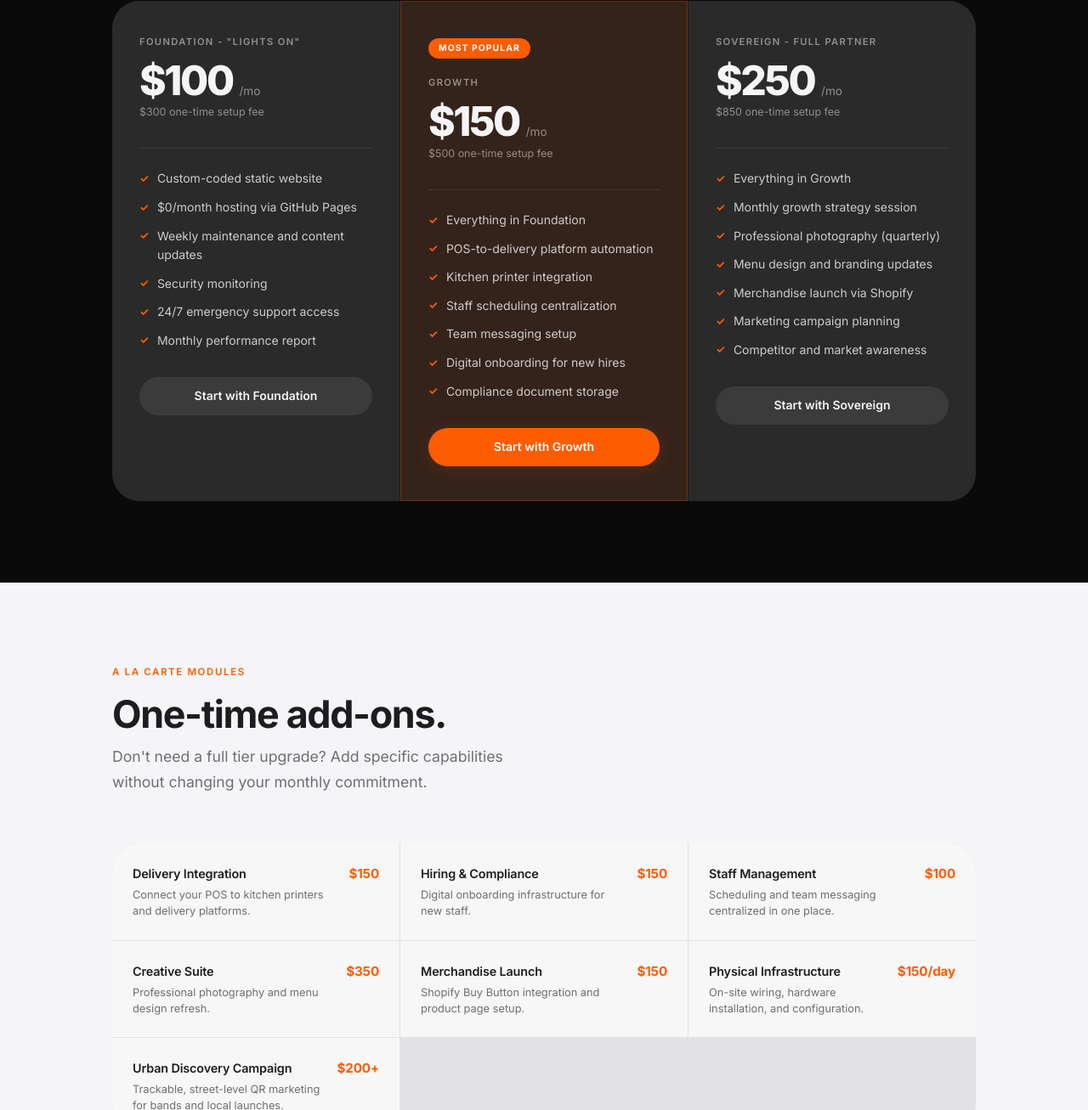
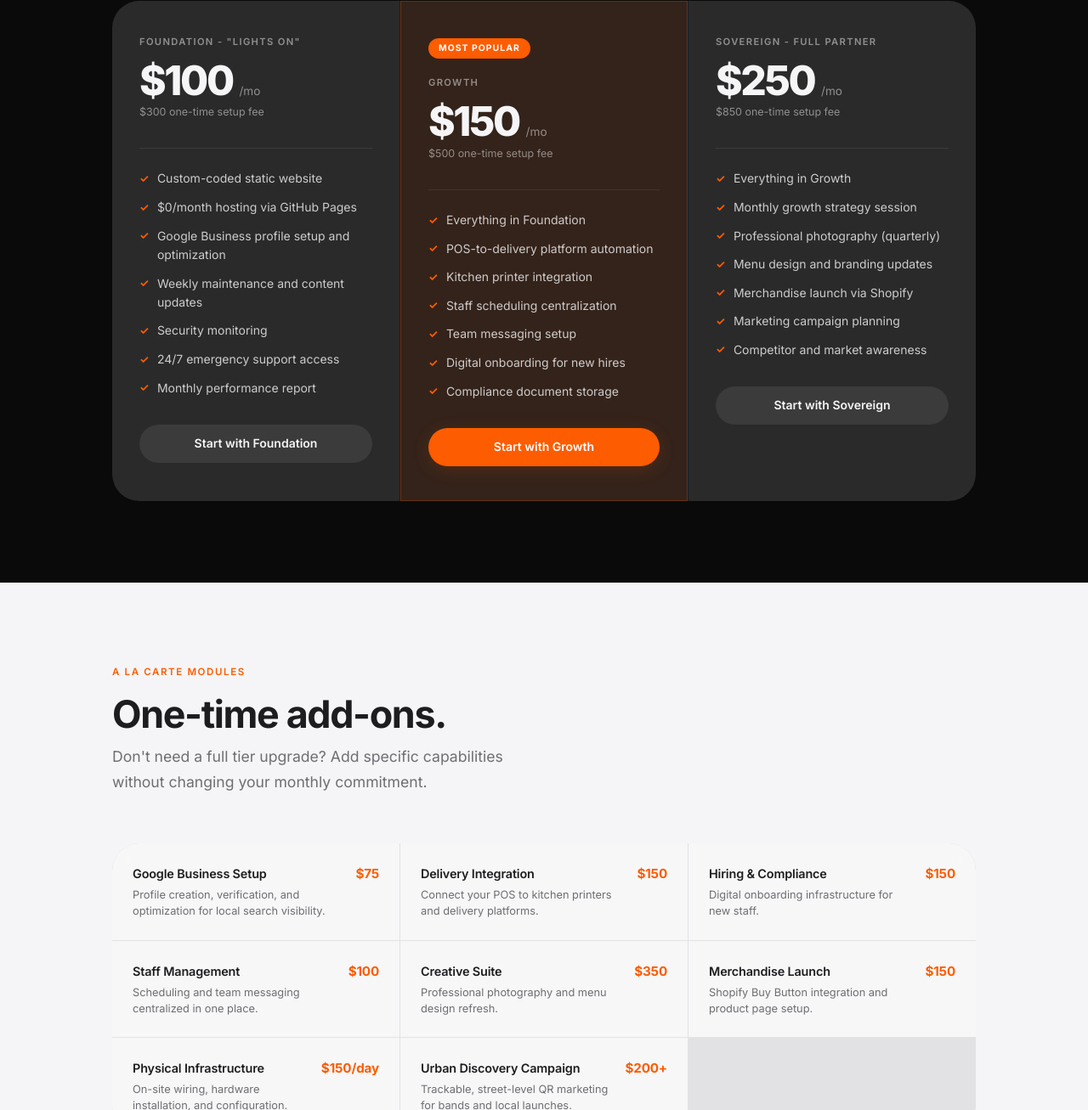
Before and after one commit to ashstumusic/ashstu.codes, a plain HTML site: page services.html in a window 1280 px wide. Shown: the part 695-2002 px from the top of the page at 85% size. Drawn offline with Linux system fonts and the light colour scheme.

Commit message:
Services: add Google Business setup to Foundation tier and a la carte

```diff
--- a/services.html
+++ b/services.html
@@ -56,6 +56,7 @@
         <ul class="tier-features">
           <li>Custom-coded static website</li>
           <li>$0/month hosting via GitHub Pages</li>
+          <li>Google Business profile setup and optimization</li>
           <li>Weekly maintenance and content updates</li>
           <li>Security monitoring</li>
           <li>24/7 emergency support access</li>
@@ -120,6 +121,13 @@
 
     <div class="alacarte-grid">
       <div class="module-card reveal">
+        <div class="module-info">
+          <h3>Google Business Setup</h3>
+          <p>Profile creation, verification, and optimization for local search visibility.</p>
+        </div>
+        <div class="module-price">$75</div>
+      </div>
+      <div class="module-card reveal reveal-delay-1">
         <div class="module-info">
           <h3>Delivery Integration</h3>
           <p>Connect your POS to kitchen printers and delivery platforms.</p>
```
Also changed, not shown: index.html (+1 -0 lines).
